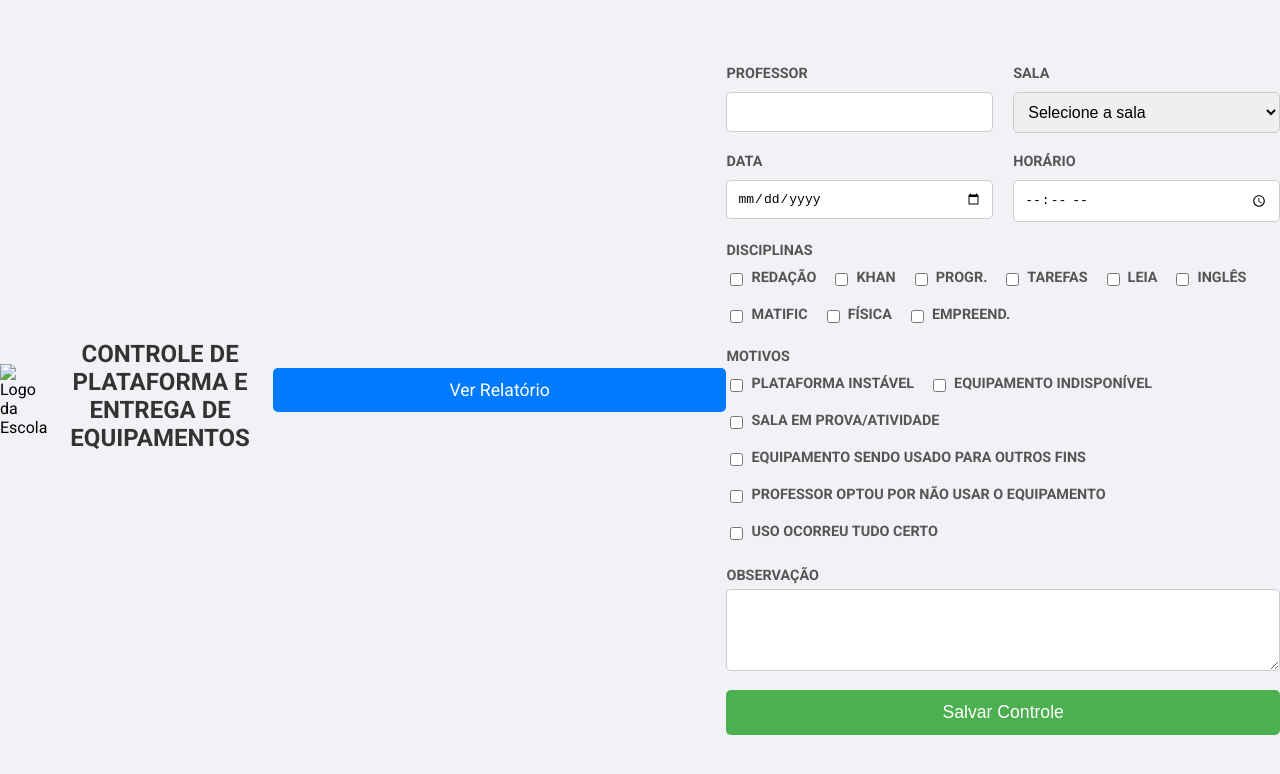
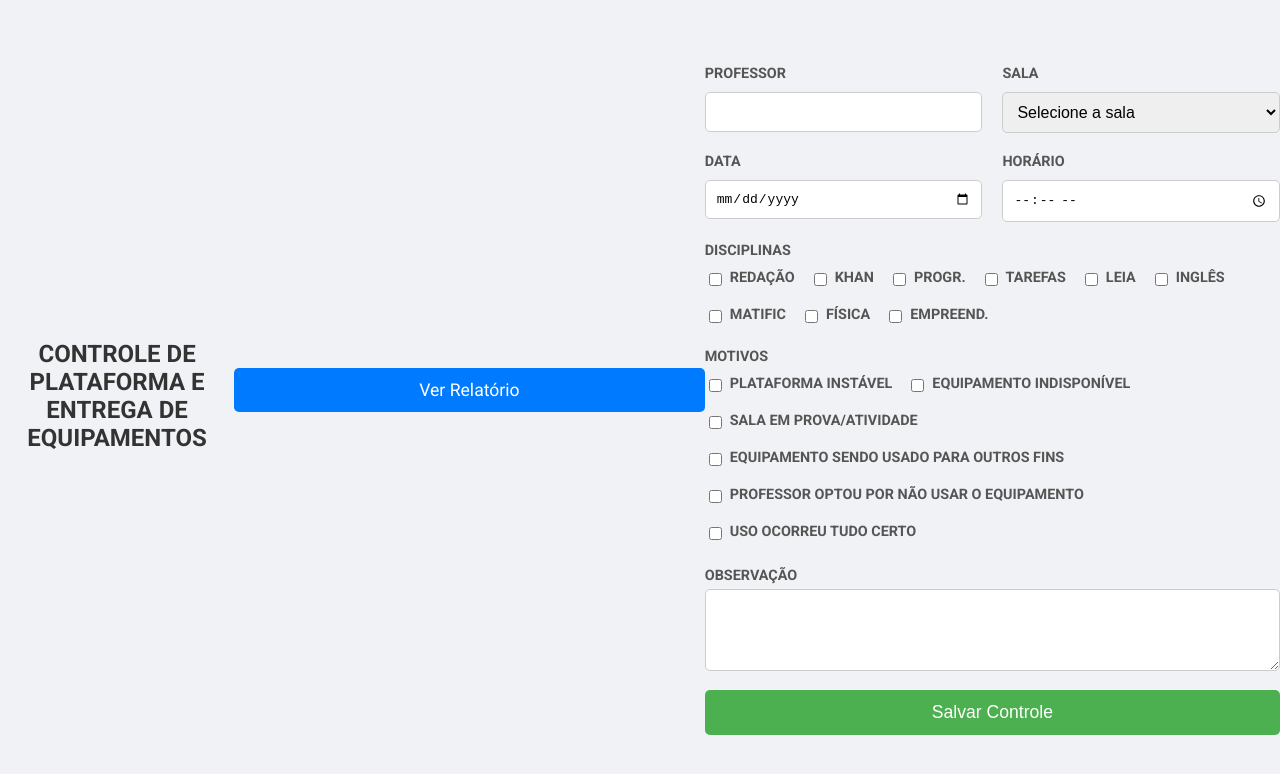
Before and after one commit to jorgelagrassi-dotcom/controle, a plain HTML site: page index.html in a window 1280 px wide. Drawn offline with Linux system fonts and the light colour scheme.

Commit message:
Update index.html

```diff
--- a/index.html
+++ b/index.html
@@ -13,15 +13,7 @@
 <body>
 
 
-<div id="logo-container">
-            <!--
-            Se a imagem está na mesma pasta que o arquivo HTML,
-            você pode usar o nome do arquivo diretamente no 'src'.
-            Substitua 'logo.png' pelo nome real do seu arquivo de imagem.
-            O 'alt' é um texto para descrever a imagem, importante para acessibilidade.
-            -->
-            <img src="logo.png" alt="Logo da Escola" class="responsive-logo">
-        </div>
+
 
 
 
```
